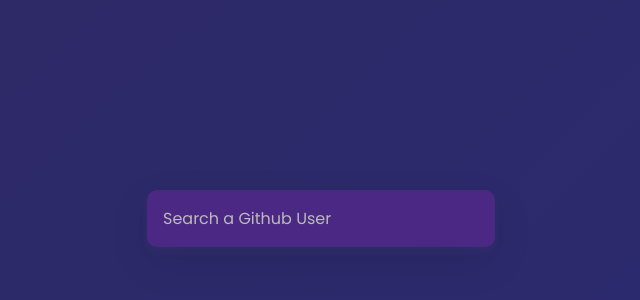
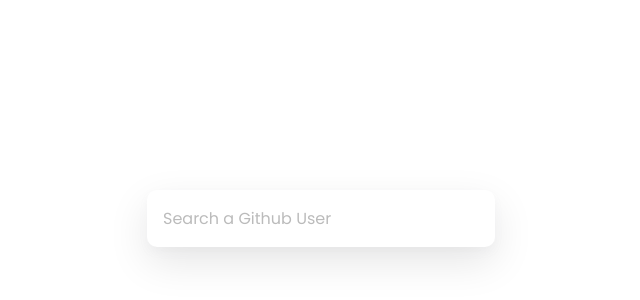
Before and after one commit to Dip-Ghosh/github-profile-fetch, a plain HTML site: page index.html in a window 1280 px wide. Shown: the part 166-466 px from the top of the page, without its empty margins (319-959 px from the left). Drawn offline with Linux system fonts and the light colour scheme.

Commit message:
background color changes

```diff
--- a/css/style.css
+++ b/css/style.css
@@ -5,8 +5,6 @@
 }
 
 body {
-    background-color: #2a2a72;
-    background-image: linear-gradient(315deg, #2a2a72 0%, #2e2a68 74%);
     display: flex;
     flex-direction: column;
     align-items: center;
@@ -17,7 +15,7 @@ body {
 }
 
 input {
-    background-color: #4c2885;
+
     border-radius: 10px;
     border: none;
     box-shadow: 0 5px 10px rgba(154, 160, 185, 0.05),
@@ -38,7 +36,7 @@ input:focus {
 }
 
 .card {
-    background-color: #4c2885;
+    background-color: #B8C6DB;
     background-image: linear-gradient(315deg, #4c2885 0%, #4c11ac 100%);
     border-radius: 20px;
     box-shadow: 0 5px 10px rgba(154, 160, 185, 0.05),
```
